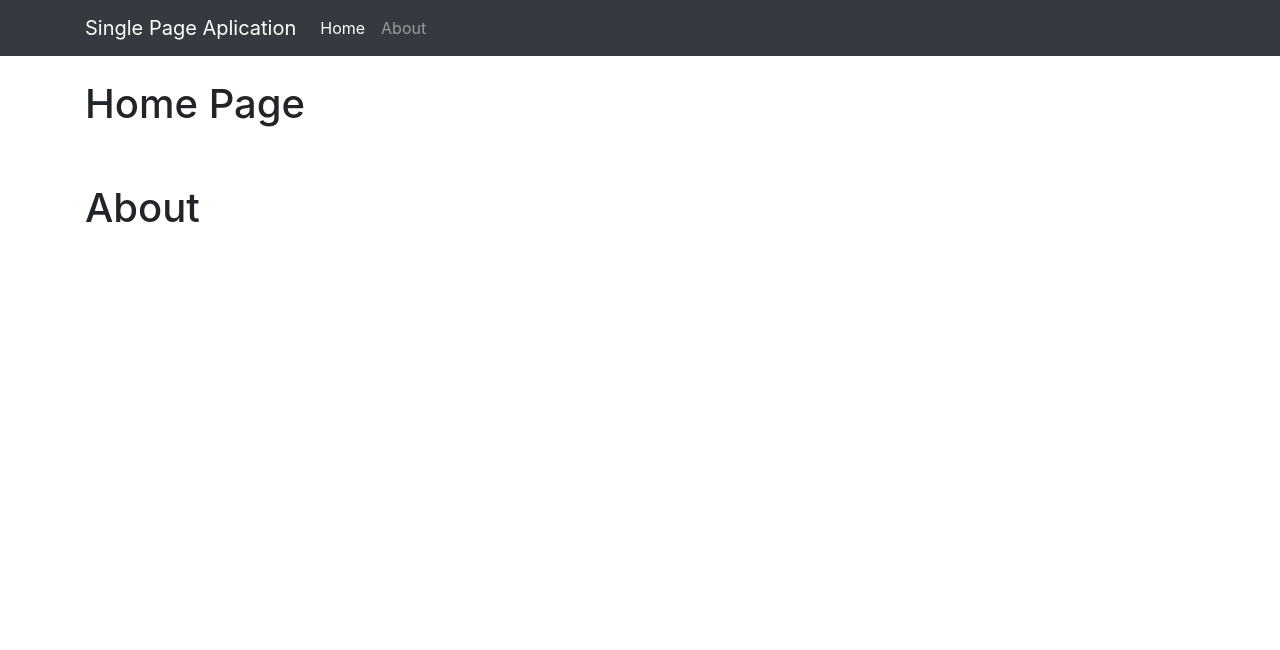
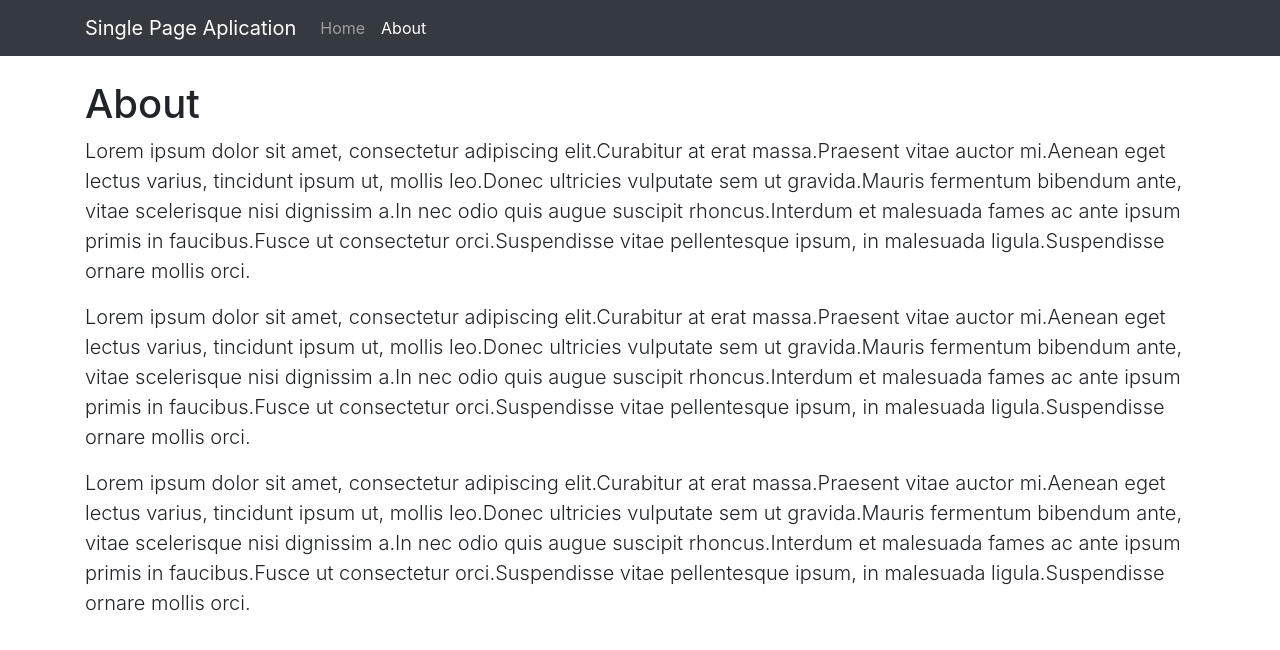
Before and after one commit to MarcinMG-web/React-User-Management-App, a React (Create React App) app: page /about in a window 1280 px wide. Shown: the top 650 px of the page. Built offline with nearby package versions, Linux system fonts and the light colour scheme.

Commit message:
Added React-Routing

```diff
--- a/package.json
+++ b/package.json
@@ -9,6 +9,7 @@
     "bootstrap": "^4.5.3",
     "react": "^17.0.1",
     "react-dom": "^17.0.1",
+    "react-router-dom": "^5.2.0",
     "react-scripts": "4.0.0",
     "web-vitals": "^0.2.4"
   },
--- a/src/App.js
+++ b/src/App.js
@@ -4,17 +4,22 @@ import '../node_modules/bootstrap/dist/css/bootstrap.css'
 import Home from './components/Home'
 import About from './components/About'
 import Navbar from './components/loyout/Navbar'
+import {BrowserRouter as Router, Route, Switch} from 'react-router-dom'
 
 function App() {
   return (
     // className = "bg-dark text-white"
-    <div className = 'App' >
-      <Navbar />
-        <Home />
-        <About />
+    <Router>
+      <div className = 'App' >
+        <Navbar />
 
-    </div>
+        <Switch>
+          <Route exact path = '/' component={Home}/>
+          <Route exact path = '/about' component={About} />
+        </Switch>
 
+      </div>
+    </Router>
   );
 }
 
--- a/src/components/About.js
+++ b/src/components/About.js
@@ -5,6 +5,18 @@ const About = () => {
         <div className = 'container'>
             <div className='py-4 '>
                 <h1>About</h1>
+                <p className="lead">
+                   Lorem ipsum dolor sit amet, consectetur adipiscing elit.Curabitur at erat massa.Praesent vitae auctor mi.Aenean eget lectus varius, tincidunt ipsum ut, mollis leo.Donec ultricies vulputate sem ut gravida.Mauris fermentum bibendum ante, vitae scelerisque nisi dignissim a.In nec odio quis augue suscipit rhoncus.Interdum et malesuada fames ac ante ipsum primis in faucibus.Fusce ut consectetur orci.Suspendisse vitae pellentesque ipsum, in malesuada ligula.Suspendisse ornare mollis orci.
+                </p>
+
+                 <p className="lead">
+                   Lorem ipsum dolor sit amet, consectetur adipiscing elit.Curabitur at erat massa.Praesent vitae auctor mi.Aenean eget lectus varius, tincidunt ipsum ut, mollis leo.Donec ultricies vulputate sem ut gravida.Mauris fermentum bibendum ante, vitae scelerisque nisi dignissim a.In nec odio quis augue suscipit rhoncus.Interdum et malesuada fames ac ante ipsum primis in faucibus.Fusce ut consectetur orci.Suspendisse vitae pellentesque ipsum, in malesuada ligula.Suspendisse ornare mollis orci.
+                </p>
+
+                <p className="lead">
+                   Lorem ipsum dolor sit amet, consectetur adipiscing elit.Curabitur at erat massa.Praesent vitae auctor mi.Aenean eget lectus varius, tincidunt ipsum ut, mollis leo.Donec ultricies vulputate sem ut gravida.Mauris fermentum bibendum ante, vitae scelerisque nisi dignissim a.In nec odio quis augue suscipit rhoncus.Interdum et malesuada fames ac ante ipsum primis in faucibus.Fusce ut consectetur orci.Suspendisse vitae pellentesque ipsum, in malesuada ligula.Suspendisse ornare mollis orci.
+                </p>
+
             </div>
         </div>
     )
--- a/src/components/Home.js
+++ b/src/components/Home.js
@@ -3,7 +3,7 @@ import React from 'react'
 const Home = () => {
     return (
         <div className = 'container'>
-            <div div className = 'py-4 ' >
+            <div className = 'py-4 ' >
                 <h1>Home Page</h1>
             </div>
         </div>
--- a/src/components/loyout/Navbar.js
+++ b/src/components/loyout/Navbar.js
@@ -1,33 +1,32 @@
 import React from 'react'
+import {Link, NavLink} from 'react-router-dom'
 
 const Navbar = () => {
     return (
-    <nav class="navbar navbar-expand-lg navbar-dark bg-dark">
+
+    <nav className = "navbar navbar-expand-lg navbar-dark bg-dark" >
         <div className = "container">
-                <a class="navbar-brand" href="#">Single Page Aplication</a>
-                    <button class="navbar-toggler" type="button" data-toggle="collapse" data-target="#navbarSupportedContent" aria-controls="navbarSupportedContent" aria-expanded="false" aria-label="Toggle navigation">
-                        <span class="navbar-toggler-icon"></span>
+                <NavLink className="navbar-brand" to="/">Single Page Aplication</NavLink>
+                    <button className="navbar-toggler" type="button" data-toggle="collapse" data-target="#navbarSupportedContent" aria-controls="navbarSupportedContent" aria-expanded="false" aria-label="Toggle navigation">
+                        <span className="navbar-toggler-icon"></span>
                     </button>
 
-                    <div class="collapse navbar-collapse" >
-                        <ul class="navbar-nav mr-auto">
-                        <li class="nav-item active">
-                            <a class="nav-link" href="/">
+                    <div className = "collapse navbar-collapse" >
+                        <ul className = "navbar-nav mr-auto" >
+                            <li className = "nav-item" >
+                                <NavLink className = "nav-link " exact to = "/">
                                     Home
-                            </a>
+                                </NavLink>
                             </li>
-                        <li class="nav-item">
-                            <a class="nav-link" href="#">
+                            <li className="nav-item">
+                                <NavLink NavLink className = "nav-link" exact to = "/about" >
                                     About
-                            </a>
+                                </NavLink>
                             </li>
-
                         </ul>
-
                     </div>
             </div>
     </nav>
-    )
-}
+)}
 
 export default Navbar
--- a/src/index.js
+++ b/src/index.js
@@ -5,8 +5,8 @@ import App from './App';
 
 
 ReactDOM.render(
-  <React.StrictMode>
-    <App />
+  <React.StrictMode >
+      <App/>
   </React.StrictMode>,
   document.getElementById('root')
 );
```
Also changed, not shown: 1 other file (tests, documents, lock files or other folders). Lines whose indentation alone changed are shown as unchanged.
